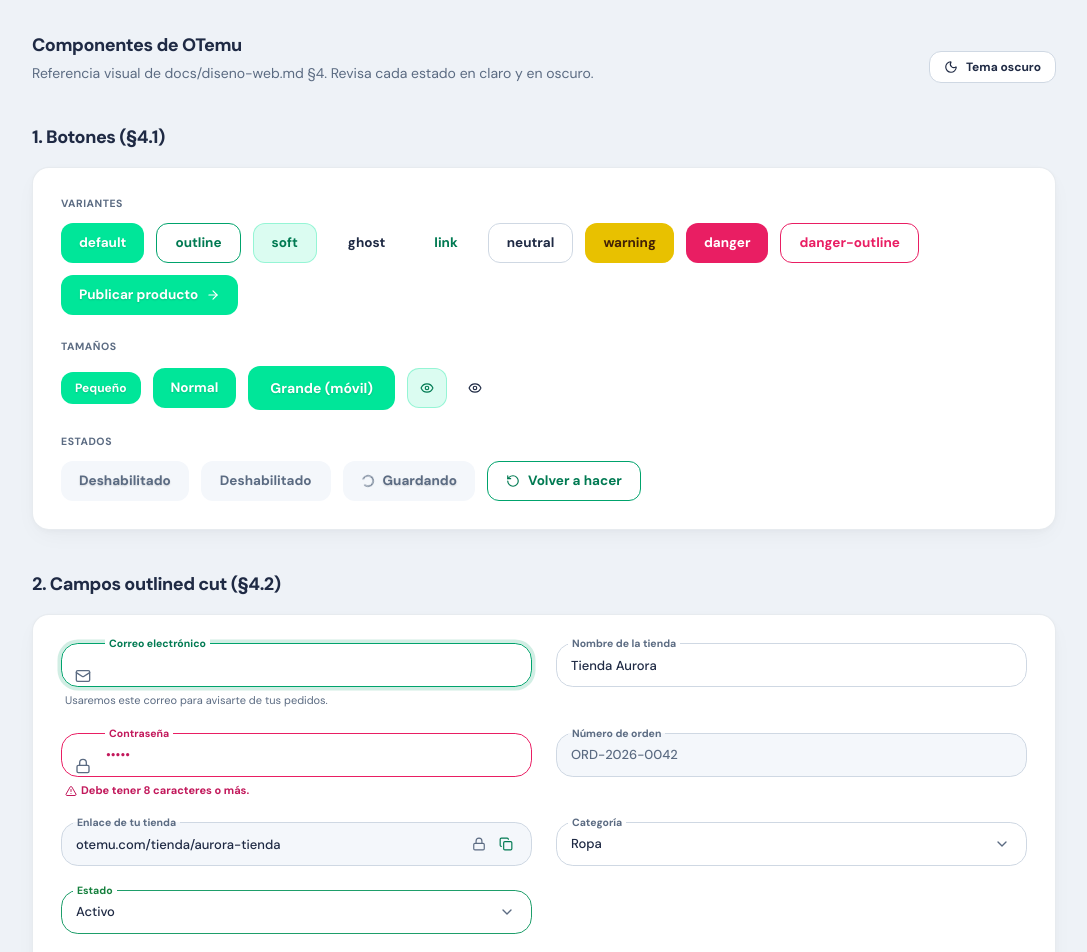
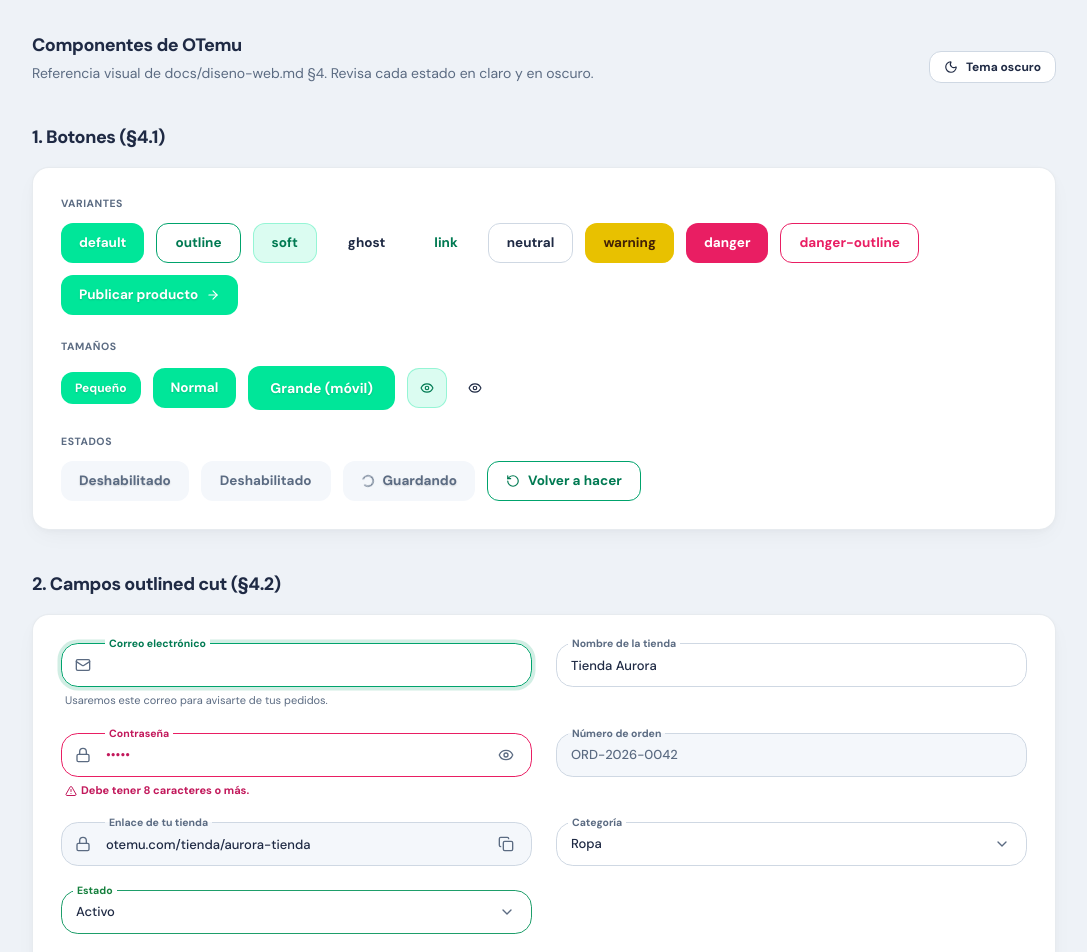
Before and after one commit to CodeJomar/ShopifyClon-Web-Core, a Next.js app: page /playground in a window 1280 px wide. Shown: the top 952 px of the page, without its empty margins (96-1183 px from the left). Built offline with nearby package versions, Linux system fonts and the light colour scheme.

Commit message:
fix(W-002-C1): iconos del campo alineados al input, ojo de contrasena y accion a la derecha

```diff
--- a/src/shared/components/composed/floating-input.tsx
+++ b/src/shared/components/composed/floating-input.tsx
@@ -1,5 +1,7 @@
+"use client"
+
 import * as React from "react"
-import { Copy, Lock, TriangleAlert } from "lucide-react"
+import { Copy, Eye, EyeOff, Lock, TriangleAlert } from "lucide-react"
 import { Input, type EstadoCampo } from "@/shared/components/ui/input"
 import { toast } from "@/shared/components/ui/toast"
 import { cn } from "@/shared/utils/cn"
@@ -23,6 +25,10 @@ export const claseEtiqueta = cn(
   "peer-disabled:text-muted-foreground"
 )
 
+/** Botón de acción a la derecha del campo (§4.2): 28 px, hover con --primary al 12 %. */
+export const claseBotonAccion =
+  "flex size-7 cursor-pointer items-center justify-center rounded-lg text-muted-foreground outline-none transition-colors hover:bg-primary/12 hover:text-brand-text focus-visible:ring-[3px] focus-visible:ring-ring/25"
+
 export interface FloatingInputProps extends React.InputHTMLAttributes<HTMLInputElement> {
   label: string
   state?: EstadoCampo
@@ -37,13 +43,27 @@ export interface FloatingInputProps extends React.InputHTMLAttributes<HTMLInputE
 }
 
 const FloatingInput = React.forwardRef<HTMLInputElement, FloatingInputProps>(
-  ({ className, label, state = "default", leftIcon, rightIcon, ayuda, mensajeError, copiable, id, disabled, readOnly, value, ...props }, ref) => {
+  ({ className, label, state = "default", leftIcon, rightIcon, ayuda, mensajeError, copiable, id, disabled, readOnly, value, type, ...props }, ref) => {
     const inputId = id || label.replace(/\s+/g, "-").toLowerCase()
     const mensaje = state === "error" ? mensajeError : ayuda
     const esSoloLectura = readOnly && copiable
+    const esContrasena = type === "password"
+    const [mostrar, setMostrar] = React.useState(false)
+    const refInterno = React.useRef<HTMLInputElement | null>(null)
+    const asignarRef = React.useCallback(
+      (nodo: HTMLInputElement | null) => {
+        refInterno.current = nodo
+        if (typeof ref === "function") ref(nodo)
+        else if (ref) ref.current = nodo
+      },
+      [ref]
+    )
+    const izquierda = esSoloLectura ? <Lock className="size-4" /> : leftIcon
+    const hayAccion = esSoloLectura || esContrasena || Boolean(rightIcon)
 
     const copiar = async () => {
-      const texto = String(value ?? "")
+      // Lee el valor del input: funciona también con `defaultValue` (no controlado)
+      const texto = String(value ?? refInterno.current?.value ?? "")
       try {
         await navigator.clipboard.writeText(texto)
         toast.add({ type: "success", title: "Copiado", description: `${label} copiado al portapapeles.` })
@@ -53,44 +73,60 @@ const FloatingInput = React.forwardRef<HTMLInputElement, FloatingInputProps>(
     }
 
     return (
-      <div className={cn("relative w-full", className)}>
-        {leftIcon && (
-          <div className="pointer-events-none absolute left-3.5 top-1/2 z-10 flex -translate-y-1/2 items-center text-muted-foreground">
-            {leftIcon}
+      <div className={cn("w-full", className)}>
+        {/* Solo el campo y sus íconos: los íconos se centran respecto a este bloque, no al mensaje de abajo */}
+        <div className="relative">
+          {izquierda && (
+            <div aria-hidden="true" className="pointer-events-none absolute left-3.5 top-1/2 z-10 flex -translate-y-1/2 items-center text-muted-foreground">
+              {izquierda}
             </div>
           )}
 
           <Input
             id={inputId}
-          ref={ref}
+            ref={asignarRef}
             state={state}
             disabled={disabled}
             readOnly={readOnly}
             value={value}
+            type={esContrasena && mostrar ? "text" : type}
             placeholder=" "
-          className={cn("peer h-11", leftIcon ? "pl-11" : "", rightIcon || esSoloLectura ? "pr-11" : "")}
+            aria-describedby={mensaje ? `${inputId}-ayuda` : undefined}
+            className={cn("peer h-11", izquierda ? "pl-11" : "", hayAccion ? "pr-11" : "")}
             {...props}
           />
 
-        <label htmlFor={inputId} className={cn(claseEtiqueta, leftIcon ? "left-11" : "left-3", state === "error" && "text-destructive-text peer-focus:text-destructive-text", state === "success" && "text-tono-exito-fg")}>
+          <label htmlFor={inputId} className={cn(claseEtiqueta, izquierda ? "left-11" : "left-3", state === "error" && "text-destructive-text peer-focus:text-destructive-text", state === "success" && "text-tono-exito-fg")}>
             {label}
           </label>
 
           {esSoloLectura ? (
-          <div className="absolute right-3 top-1/2 z-10 flex -translate-y-1/2 items-center gap-1.5 text-muted-foreground">
-            <Lock aria-hidden="true" className="size-3.5" />
+            <div className="absolute right-3 top-1/2 z-10 flex -translate-y-1/2 items-center">
               <button
                 type="button"
                 onClick={copiar}
                 aria-label={`Copiar ${label}`}
-              className="flex size-7 items-center justify-center rounded-lg text-brand-text outline-none hover:bg-brand-strong/12 focus-visible:ring-[3px] focus-visible:ring-ring/25 cursor-pointer"
+                className={claseBotonAccion}
               >
-              <Copy aria-hidden="true" className="size-3.5" />
+                <Copy aria-hidden="true" className="size-4" />
+              </button>
+            </div>
+          ) : esContrasena && !disabled ? (
+            <div className="absolute right-3 top-1/2 z-10 flex -translate-y-1/2 items-center">
+              <button
+                type="button"
+                onClick={() => setMostrar((v) => !v)}
+                aria-label={mostrar ? "Ocultar contraseña" : "Mostrar contraseña"}
+                aria-pressed={mostrar}
+                className={claseBotonAccion}
+              >
+                {mostrar ? <EyeOff aria-hidden="true" className="size-4" /> : <Eye aria-hidden="true" className="size-4" />}
               </button>
             </div>
           ) : rightIcon ? (
-          <div className="absolute right-3.5 top-1/2 z-10 flex -translate-y-1/2 items-center text-muted-foreground">{rightIcon}</div>
+            <div className="absolute right-3 top-1/2 z-10 flex -translate-y-1/2 items-center text-muted-foreground">{rightIcon}</div>
           ) : null}
+        </div>
 
         {mensaje && (
           <p
--- a/src/shared/components/composed/search-input.tsx
+++ b/src/shared/components/composed/search-input.tsx
@@ -3,7 +3,7 @@
 import * as React from "react"
 import { Search, X } from "lucide-react"
 
-import { FloatingInput } from "@/shared/components/composed/floating-input"
+import { FloatingInput, claseBotonAccion } from "@/shared/components/composed/floating-input"
 
 export interface SearchInputProps extends Omit<React.InputHTMLAttributes<HTMLInputElement>, "value" | "onChange" | "type"> {
   value: string
@@ -35,9 +35,9 @@ export const SearchInput = React.forwardRef<HTMLInputElement, SearchInputProps>(
             type="button"
             onClick={() => onValueChange("")}
             aria-label="Limpiar búsqueda"
-            className="flex size-6 cursor-pointer items-center justify-center rounded-full"
+            className={claseBotonAccion}
           >
-            <X className="size-3.5" />
+            <X aria-hidden="true" className="size-4" />
           </button>
         ) : atajo ? (
           <kbd className="pointer-events-none hidden rounded-md border border-border bg-card px-1.5 text-[11px] font-semibold text-muted-foreground sm:block   ">
```
Lines whose indentation alone changed are shown as unchanged.
